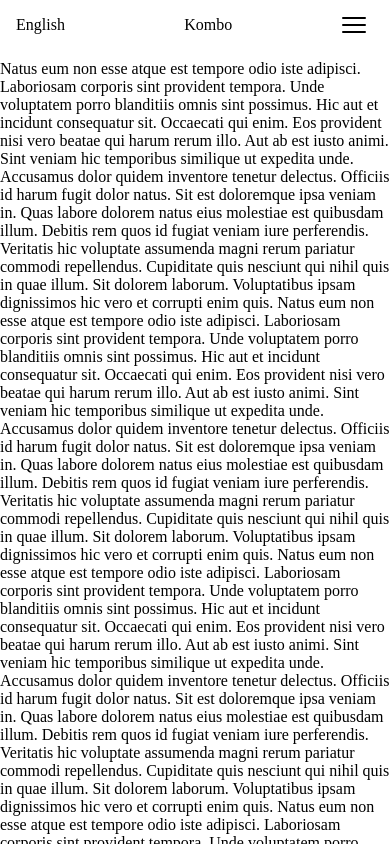
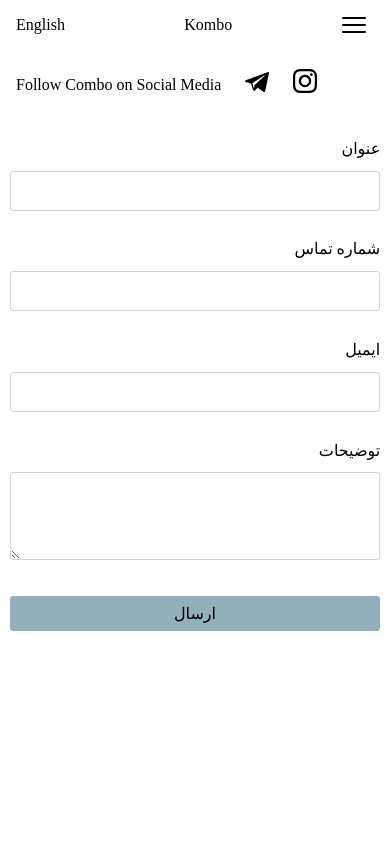
Before and after one commit to ali-jahangiri/Gallery, a React (Create React App) app: page /contact in a window 390 px wide. Shown: the top 844 px of the page. Built offline with nearby package versions, Linux system fonts and the light colour scheme; a web font is replaced by a local one.

Commit message:
change ui base on service

```diff
--- a/src/components/HomeLoadingScreen.js
+++ b/src/components/HomeLoadingScreen.js
@@ -6,7 +6,7 @@ const HomeLoadingScreen = ({ loadingFinished }) => {
 
     useEffect(() => {
         if(loadingFinished) {
-            selfClearTimeout(() => setShouldGteDestroyed(true) , 1300)
+            selfClearTimeout(() => setShouldGteDestroyed(true) , 1800)
         }
     } , [loadingFinished])
 
--- /dev/null
+++ b/src/components/Input.js
@@ -0,0 +1,21 @@
+import useAppContext from "../hooks/useAppContext";
+import { idGenerator } from "../utils";
+
+
+const DynamicRenderElement = ({ type ,...restProps }) => type === "textarea" ? <textarea  {...restProps} /> : <input {...restProps} />
+
+const Input = ({ value , onChange , label , as = "input" , haveError}) => {
+    const { getContext : { lang } } = useAppContext();
+
+    const id = idGenerator();
+
+    return (
+        <div className={`customInput ${lang === "fa" ? "customInput--fa" : ""} ${haveError ? "customInput--error" : ""}`}>
+            <label htmlFor={id}>{label}</label>
+            <DynamicRenderElement name={id} id={id} type={as} value={value} onChange={({ target : { value } }) => onChange(value)} />
+        </div>
+    )
+}
+
+
+export default Input;
--- a/src/pages/ContactUs.js
+++ b/src/pages/ContactUs.js
@@ -1,26 +1,106 @@
+import { useState } from "react";
+import Input from "../components/Input";
+import useAppContext from "../hooks/useAppContext";
+import reqUrl from "../utils/reqUrl";
+import useRequest from "../utils/useRequest";
+
+const Instagram = () => <svg xmlns="http://www.w3.org/2000/svg" width="24" height="24" viewBox="0 0 24 24"><path d="M12 2.163c3.204 0 3.584.012 4.85.07 3.252.148 4.771 1.691 4.919 4.919.058 1.265.069 1.645.069 4.849 0 3.205-.012 3.584-.069 4.849-.149 3.225-1.664 4.771-4.919 4.919-1.266.058-1.644.07-4.85.07-3.204 0-3.584-.012-4.849-.07-3.26-.149-4.771-1.699-4.919-4.92-.058-1.265-.07-1.644-.07-4.849 0-3.204.013-3.583.07-4.849.149-3.227 1.664-4.771 4.919-4.919 1.266-.057 1.645-.069 4.849-.069zm0-2.163c-3.259 0-3.667.014-4.947.072-4.358.2-6.78 2.618-6.98 6.98-.059 1.281-.073 1.689-.073 4.948 0 3.259.014 3.668.072 4.948.2 4.358 2.618 6.78 6.98 6.98 1.281.058 1.689.072 4.948.072 3.259 0 3.668-.014 4.948-.072 4.354-.2 6.782-2.618 6.979-6.98.059-1.28.073-1.689.073-4.948 0-3.259-.014-3.667-.072-4.947-.196-4.354-2.617-6.78-6.979-6.98-1.281-.059-1.69-.073-4.949-.073zm0 5.838c-3.403 0-6.162 2.759-6.162 6.162s2.759 6.163 6.162 6.163 6.162-2.759 6.162-6.163c0-3.403-2.759-6.162-6.162-6.162zm0 10.162c-2.209 0-4-1.79-4-4 0-2.209 1.791-4 4-4s4 1.791 4 4c0 2.21-1.791 4-4 4zm6.406-11.845c-.796 0-1.441.645-1.441 1.44s.645 1.44 1.441 1.44c.795 0 1.439-.645 1.439-1.44s-.644-1.44-1.439-1.44z"/></svg>
+const Telegram =  () => <svg style={{ fillRule : "evenodd" , clipRule: "evenodd" , strokeLinejoin:"round" , strokeMiterlimit :1.41421 }} xmlns="http://www.w3.org/2000/svg" width="24px" height="24px" version="1.1" ><path id="telegram-1" d="M18.384,22.779c0.322,0.228 0.737,0.285 1.107,0.145c0.37,-0.141 0.642,-0.457 0.724,-0.84c0.869,-4.084 2.977,-14.421 3.768,-18.136c0.06,-0.28 -0.04,-0.571 -0.26,-0.758c-0.22,-0.187 -0.525,-0.241 -0.797,-0.14c-4.193,1.552 -17.106,6.397 -22.384,8.35c-0.335,0.124 -0.553,0.446 -0.542,0.799c0.012,0.354 0.25,0.661 0.593,0.764c2.367,0.708 5.474,1.693 5.474,1.693c0,0 1.452,4.385 2.209,6.615c0.095,0.28 0.314,0.5 0.603,0.576c0.288,0.075 0.596,-0.004 0.811,-0.207c1.216,-1.148 3.096,-2.923 3.096,-2.923c0,0 3.572,2.619 5.598,4.062Zm-11.01,-8.677l1.679,5.538l0.373,-3.507c0,0 6.487,-5.851 10.185,-9.186c0.108,-0.098 0.123,-0.262 0.033,-0.377c-0.089,-0.115 -0.253,-0.142 -0.376,-0.064c-4.286,2.737 -11.894,7.596 -11.894,7.596Z"/></svg>
+
+
+const FORM_INPUT_LABEL = {
+    Title : {
+        fa : "عنوان",
+        en : "Title"
+    },
+    Description : {
+        fa : "توضیحات",
+        en : "description"
+    },
+    PhoneNumber : {
+        fa : "شماره تماس",
+        en : "phon number"
+    },
+    Email : {
+        fa : "ایمیل",
+        en : "Email"
+    }
+}
+
+const formItemList = [
+    'Title',
+    'PhoneNumber',
+    'Email',
+    'Description'
+]
+
+
+
 const ContactUs = () => {
+    const [formData, setFormData] = useState({});
+    const { getContext: { lang } } = useAppContext();
+    const [error, setError] = useState([]);
+    const fetcher = useRequest();
+
+
+    const onFormInputChangeHandler = (key , value) => {
+        setFormData(prev => ({
+            ...prev ,
+            [key] : value
+        }))
+    }
+
+    const submitHandler = () => {
+        const errorList = formItemList.filter(el => !formData[el]);
+
+        if(errorList.length) setError(errorList)
+        else {
+                // fetcher(reqUrl.postContactForm , {
+
+                // })
+        }
+
+    }
+
+
     return (
         <div className="contact">
-            Natus eum non esse atque est tempore odio iste adipisci. Laboriosam corporis sint provident tempora. Unde voluptatem porro blanditiis omnis sint possimus. Hic aut et incidunt consequatur sit. Occaecati qui enim.
+            <div className="contact__socialMedia">
+                <p>Follow Combo on Social Media</p>
+                <div>
+                    <div>
+                        <Telegram />
+                    </div>
+                    <div>
+                        <Instagram />
+                    </div>
+                </div>
+            </div>
+            <div className="contact__container">
+                <div className="contact__form">
+                    <div className="contact__form__container">
+                        {
+                            formItemList.map((item , index) => (
+                                <Input
+                                    haveError={error.includes(item)}
+                                    key={index}
+                                    value={formData[item] || ""}
+                                    as={index === formItemList.length - 1 ? "textarea" : "input"}
+                                    label={FORM_INPUT_LABEL[item][lang]}
+                                    onChange={value => onFormInputChangeHandler(item , value)} />
+                            ))
+                        }
 
-Eos provident nisi vero beatae qui harum rerum illo. Aut ab est iusto animi. Sint veniam hic temporibus similique ut expedita unde. Accusamus dolor quidem inventore tenetur delectus. Officiis id harum fugit dolor natus. Sit est doloremque ipsa veniam in.
-
-Quas labore dolorem natus eius molestiae est quibusdam illum. Debitis rem quos id fugiat veniam iure perferendis. Veritatis hic voluptate assumenda magni rerum pariatur commodi repellendus. Cupiditate quis nesciunt qui nihil quis in quae illum. Sit dolorem laborum. Voluptatibus ipsam dignissimos hic vero et corrupti enim quis.
-            Natus eum non esse atque est tempore odio iste adipisci. Laboriosam corporis sint provident tempora. Unde voluptatem porro blanditiis omnis sint possimus. Hic aut et incidunt consequatur sit. Occaecati qui enim.
-
-Eos provident nisi vero beatae qui harum rerum illo. Aut ab est iusto animi. Sint veniam hic temporibus similique ut expedita unde. Accusamus dolor quidem inventore tenetur delectus. Officiis id harum fugit dolor natus. Sit est doloremque ipsa veniam in.
-
-Quas labore dolorem natus eius molestiae est quibusdam illum. Debitis rem quos id fugiat veniam iure perferendis. Veritatis hic voluptate assumenda magni rerum pariatur commodi repellendus. Cupiditate quis nesciunt qui nihil quis in quae illum. Sit dolorem laborum. Voluptatibus ipsam dignissimos hic vero et corrupti enim quis.
-            Natus eum non esse atque est tempore odio iste adipisci. Laboriosam corporis sint provident tempora. Unde voluptatem porro blanditiis omnis sint possimus. Hic aut et incidunt consequatur sit. Occaecati qui enim.
-
-Eos provident nisi vero beatae qui harum rerum illo. Aut ab est iusto animi. Sint veniam hic temporibus similique ut expedita unde. Accusamus dolor quidem inventore tenetur delectus. Officiis id harum fugit dolor natus. Sit est doloremque ipsa veniam in.
-
-Quas labore dolorem natus eius molestiae est quibusdam illum. Debitis rem quos id fugiat veniam iure perferendis. Veritatis hic voluptate assumenda magni rerum pariatur commodi repellendus. Cupiditate quis nesciunt qui nihil quis in quae illum. Sit dolorem laborum. Voluptatibus ipsam dignissimos hic vero et corrupti enim quis.
-            Natus eum non esse atque est tempore odio iste adipisci. Laboriosam corporis sint provident tempora. Unde voluptatem porro blanditiis omnis sint possimus. Hic aut et incidunt consequatur sit. Occaecati qui enim.
-
-Eos provident nisi vero beatae qui harum rerum illo. Aut ab est iusto animi. Sint veniam hic temporibus similique ut expedita unde. Accusamus dolor quidem inventore tenetur delectus. Officiis id harum fugit dolor natus. Sit est doloremque ipsa veniam in.
-
-Quas labore dolorem natus eius molestiae est quibusdam illum. Debitis rem quos id fugiat veniam iure perferendis. Veritatis hic voluptate assumenda magni rerum pariatur commodi repellendus. Cupiditate quis nesciunt qui nihil quis in quae illum. Sit dolorem laborum. Voluptatibus ipsam dignissimos hic vero et corrupti enim quis.
+                        <button onClick={submitHandler}>
+                            {
+                                lang === "fa" ? "ارسال" : "Send Message"
+                            }
+                        </button>
+                    </div>
+                </div>
+                <div style={{ background : `url(https://images.unsplash.com/photo-1639694324137-f409cf5666f1?ixlib=rb-1.2.1&ixid=MnwxMjA3fDB8MHxwaG90by1wYWdlfHx8fGVufDB8fHx8&auto=format&fit=crop&w=1374&q=80)` }} className="contact__images">
+                </div>
+            </div>
         </div>
     )
 }
--- /dev/null
+++ b/src/style/components/_input.scss
@@ -0,0 +1,51 @@
+%textInput {
+    border-radius: 3px;
+    outline: none;
+    padding: 0 .5rem;
+    border: 1px solid lightgrey;
+    width: 100%;
+}
+
+.customInput {
+    margin: 1rem 0;
+
+    * {
+        transition: .3s;
+    }
+
+    label {
+        margin: .8rem 0;
+    }
+
+    textarea {
+        @extend %textInput;
+        min-height: 5.5rem;
+        max-height: 10rem;
+        padding-top: .5rem;
+    }
+
+    input {
+        height: 2.5rem;
+        @extend %textInput;
+
+    }
+
+    &--fa {
+        text-align: right;
+
+        textarea,input {
+            direction: rtl;
+        }
+    }
+
+
+    &--error {
+        label {
+            color: rgba(255, 0, 0, 0.836);
+        }
+        input , textarea {
+            border-color: rgba(255, 0, 0, 0.322);
+
+        }
+    }
+}
--- a/src/style/components/index.scss
+++ b/src/style/components/index.scss
@@ -7,3 +7,4 @@
 @import "./mobileHome";
 @import "./menuItem";
 @import "./homeLoading";
+@import "./input";
--- a/src/style/layout/_contact.scss
+++ b/src/style/layout/_contact.scss
@@ -1,3 +1,70 @@
 .contact {
     padding-top: 60px;
+
+    &__container {
+        display: flex;
+        align-items: center;
+        justify-content: space-between;
+        width: 95%;
+        margin: 0 auto;
+    }
+
+    &__form {
+        width: 40%;
+        padding-right: 3rem;
+
+
+        &__container {
+
+            button {
+                width: 100%;
+                margin: 1rem 0;
+                border: none;
+                padding: .5rem;
+                background-color: $navy;
+                border-radius: 3px;
+            }
+        }
+    }
+
+    &__socialMedia {
+        display: flex;
+        align-items: center;
+        margin-left: 1rem;
+
+        & > div {
+            display: flex;
+            align-items: center;
+            margin-left: 1rem;
+
+            div {
+                width: 2rem;
+                height: 2rem;
+                border-color: lightgrey;
+                cursor: pointer;
+                margin: 0 .5rem;
+            }
+        }
+    }
+
+    &__images {
+        background-position: center !important;
+        background-repeat: no-repeat !important;
+        width: 70%;
+        height: 85vh;
+        background-size: cover !important;
+    }
+
+
+    @media (max-width : 572px) {
+        .contact {
+            &__images {
+                display: none;
+            }
+            &__form {
+                width: 100%;
+                padding: 0;
+            }
+        }
+    }
 }
--- /dev/null
+++ b/src/utils/reqUrl.js
@@ -0,0 +1,8 @@
+const reqUrl = {
+    getSlider : "GetSlider",
+    getPost : "GetPost?currentpage=1&pagesize=2&isfav=true",
+    postContactForm : "GetContactForm",
+}
+
+
+export default reqUrl;
--- a/src/utils/useRequest.js
+++ b/src/utils/useRequest.js
@@ -3,8 +3,8 @@ import useAppContext from "../hooks/useAppContext";
 
 const useRequest = () => {
     const { getContext : { lang } } = useAppContext();
-    return path => {
-        return axios.post(`https://fahimehheydari.ir/${path}`).then(res => res.data.Data)
+    return (path = "" , option = {}) => {
+        return axios.post(`https://fahimehheydari.ir/home/${path}`).then(res => res.data)
     }
 }
 
```
Also changed, not shown: src/components/PostContainer.js (added, +17 -0 lines), src/pages/Home.js (+24 -5 lines), src/style/layout/_home.scss (+7 -4 lines), src/utils/index.js (+7 -1 lines).
